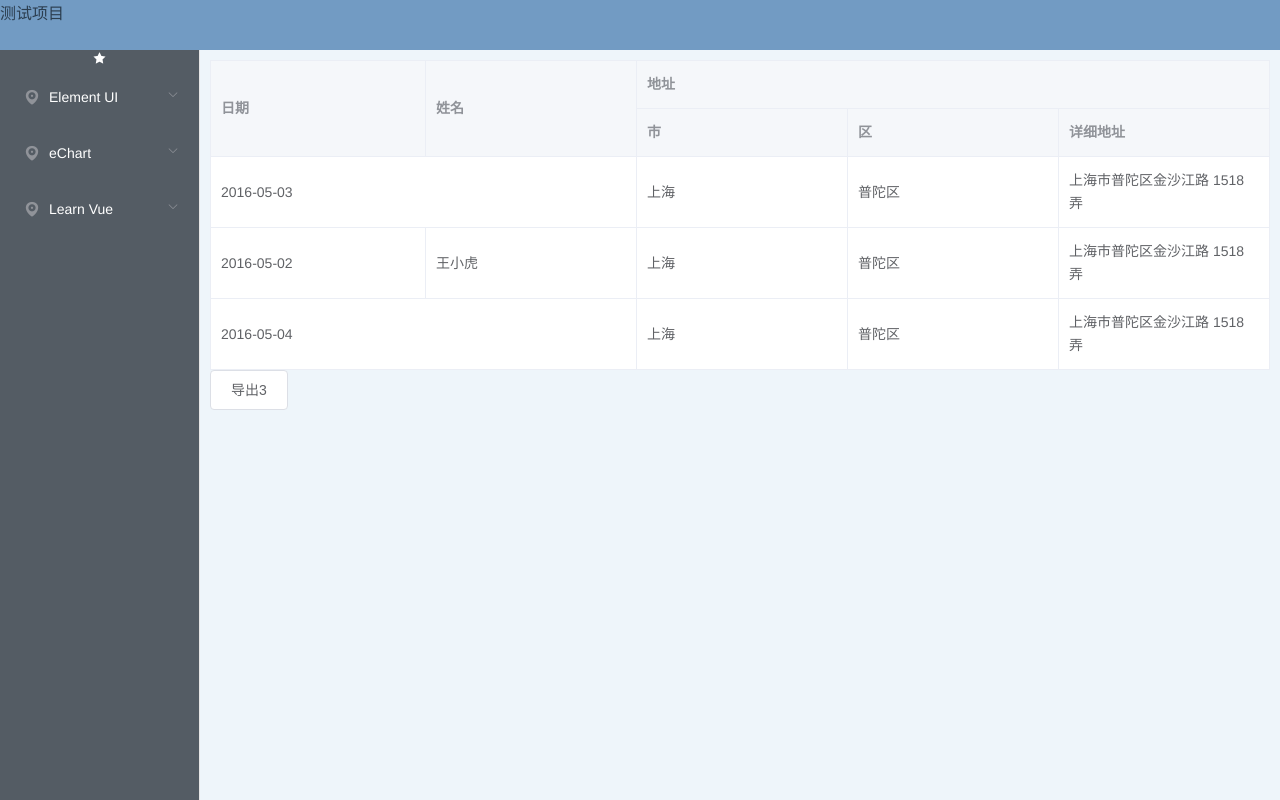
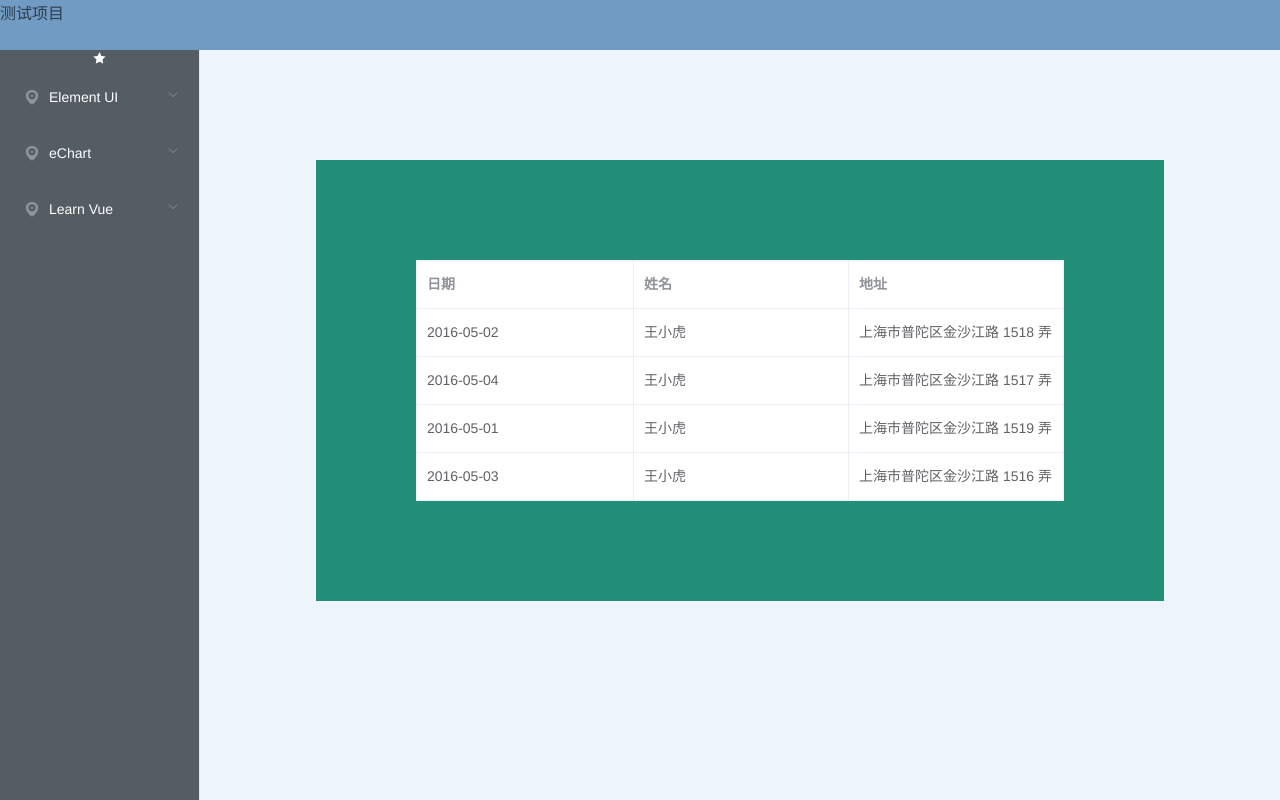
Before and after one commit to autumnLeaves-lady/Vue-M, a Vue app: page /#/table in a window 1280 px wide. Built offline with nearby package versions, Linux system fonts and the light colour scheme.

Commit message:
Fix: 表格研究

```diff
--- a/src/views/ElementUi/Table/data.js
+++ b/src/views/ElementUi/Table/data.js
@@ -1,5 +1,4 @@
 export default () => ({
-  // 表头
   columns: [{
     key: '1',
     prop: 'date',
@@ -12,46 +11,23 @@ export default () => ({
     key: '3',
     prop: 'address',
     label: '地址',
-    children: [
-      {
-        key: '3-1',
-        prop: 'province',
-        label: '市',
-      },
-      {
-        key: '3-2',
-        prop: 'city',
-        label: '区',
-      },
-      {
-        key: '3-3',
-        prop: 'address',
-        label: '详细地址',
-      },
-    ],
   }],
-  // 表格数据
+
   tableData: [{
-    date: '2016-05-03',
-    name: '王小虎',
-    province: '上海',
-    city: '普陀区',
-    address: '上海市普陀区金沙江路 1518 弄',
-    zip: 200333,
-  }, {
     date: '2016-05-02',
     name: '王小虎',
-    province: '上海',
-    city: '普陀区',
     address: '上海市普陀区金沙江路 1518 弄',
-    zip: 200333,
   }, {
     date: '2016-05-04',
     name: '王小虎',
-    province: '上海',
-    city: '普陀区',
-    address: '上海市普陀区金沙江路 1518 弄',
-    zip: 200333,
+    address: '上海市普陀区金沙江路 1517 弄',
+  }, {
+    date: '2016-05-01',
+    name: '王小虎',
+    address: '上海市普陀区金沙江路 1519 弄',
+  }, {
+    date: '2016-05-03',
+    name: '王小虎',
+    address: '上海市普陀区金沙江路 1516 弄',
   }],
-  merges: ['A1:A2', 'B1:B2', 'C1:E1'],
 });
--- a/src/views/ElementUi/Table/index.vue
+++ b/src/views/ElementUi/Table/index.vue
@@ -1,117 +1,52 @@
 <template>
-  <div>
+  <div class="Table">
+
     <el-table
-      ref="filterTable"
       :data="tableData"
       style="width: 100%"
-      :span-method="arraySpanMethod"
       border
+      max-height="500"
     >
       <el-table-column
         v-for="item in columns"
         :key="item.key"
         :prop="item.prop"
         :label="item.label"
-        :width="item.width"
       >
-        <template v-if="item.children && (item.children.length > 0)">
-          <el-table-column
-            v-for="el in item.children"
-            :key="el.key"
-            :prop="el.prop"
-            :label="el.label"
-            :width="el.width"
-            :fixed="el.fixed || false"
-          >
-          </el-table-column>
-        </template>
       </el-table-column>
     </el-table>
-    <el-button @click="handleDownload">导出3</el-button>
+
   </div>
-
 </template>
 
 <script>
-import Excel from '@/utils/exportExcel';
 import initData from './data';
 
 export default {
   name: 'HelloWorld',
-  props: {
-    msg: String,
-  },
+
   data: initData,
-  mounted() {
-    console.log(Excel);
-  },
+
   methods: {
-    handleDownload() {
-      import('@/utils/exportExcel').then((excel) => {
-        const param = {
-          columns: this.columns,
-          tableData: this.tableData,
-          filename: '文件名称',
-        };
-        excel.exportToExcel(param);
-      });
-    },
-    /**
-     * @description 合并
-     * @param {}
-     */
-    /* eslint-disable */
-    arraySpanMethod({
-      row, column, rowIndex, columnIndex,
-    }) {
-      if (rowIndex % 2 === 0) { // 偶数列进行合并操作
-        if (columnIndex === 0) { // 第一列
-          return [1, 2]; // 行：合并一行，列： 合并二列
-        }
 
-        if (columnIndex === 1) { // 第二列（消除）
-          return [0, 0]; // 行： 合并0行，列： 合并0列
-        }
-      }
-
-      return [1, 1]; // 奇数列不合并
-    },
-
-    resetDateFilter() {
-      this.$refs.filterTable.clearFilter('date');
-    },
-    clearFilter() {
-      this.$refs.filterTable.clearFilter();
-    },
-    /**
-    * @description 描述
-    * @param {Object} row 一行数据信息
-    * @param {Object} column 列配置的信息
-    * @param {Object} cellValue 单元格内容
-    * @param {number} index 数据索引
-    */
-    formatter(row) {
-      return `${row.address}11111`;
-    },
-    filterTag(value, row) {
-      console.log('value, row: ', value, row);
-
-      return row.tag === value;
-    },
-    /**
-     * 点击筛选时触发
-     * @param {string} value 选择的filters选项里的value值 "2016-05-01"
-     * @param {object} row 一行数据 {address: "上海...",date: "2016-05-01",name: "王小虎",tag: "家"}
-     * @param {object} column 属性 {label:'日期',property:"date"}
-    */
-    filterHandler(value, row, column) {
-      const { property } = column;
-      return row[property] === value;
-    },
   },
 };
 </script>
 
 <!-- Add "scoped" attribute to limit CSS to this component only -->
-<style lang="scss" >
+<style lang="scss">
+.Table {
+  background-color: rgb(36, 143, 120);
+  width: 80%;
+  margin: 100px auto;
+  padding: 100px;
+}
+.el-table {
+  .warning-row {
+    background:orange;
+  }
+  .success-row {
+    background: yellowgreen;
+  }
+}
 </style>
```
